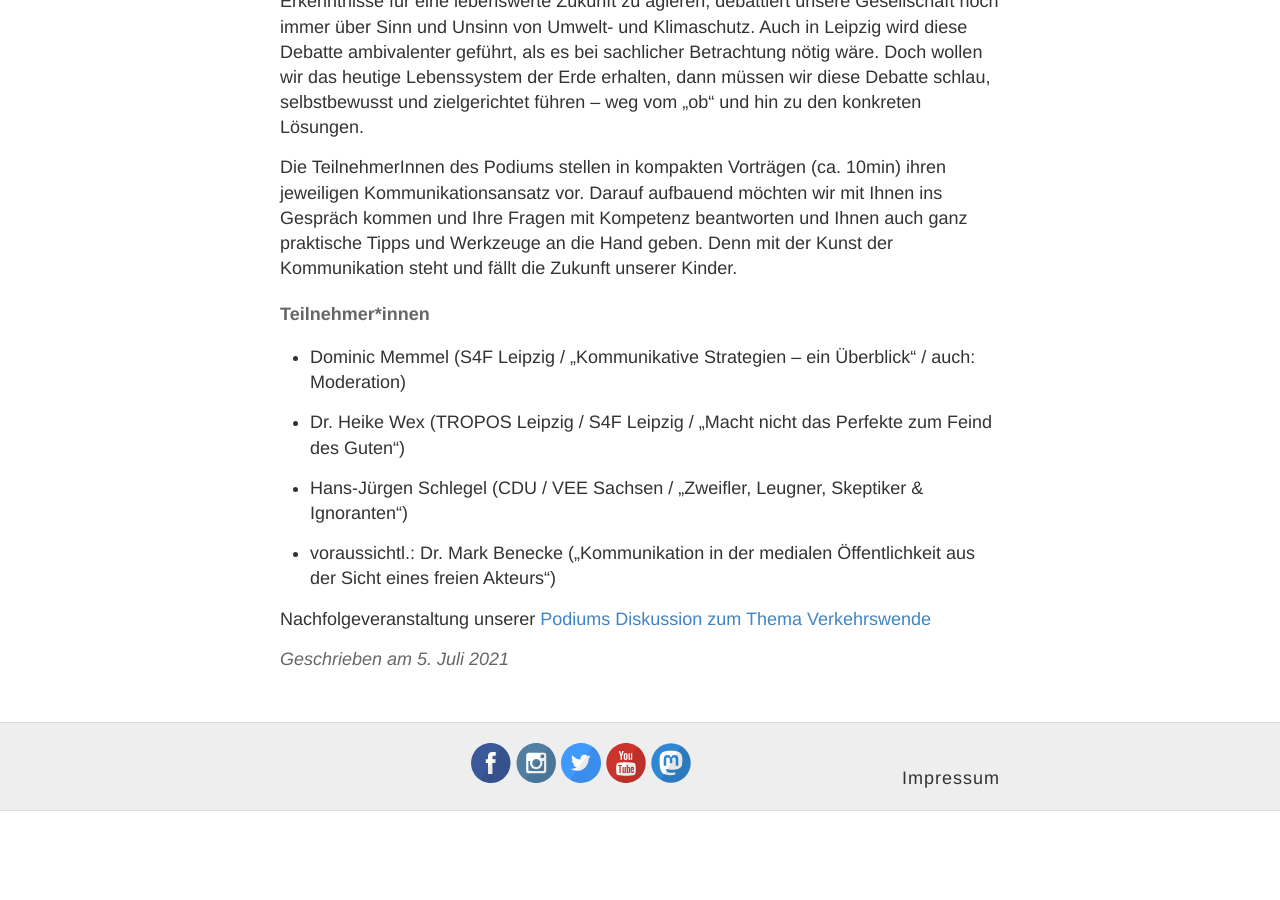
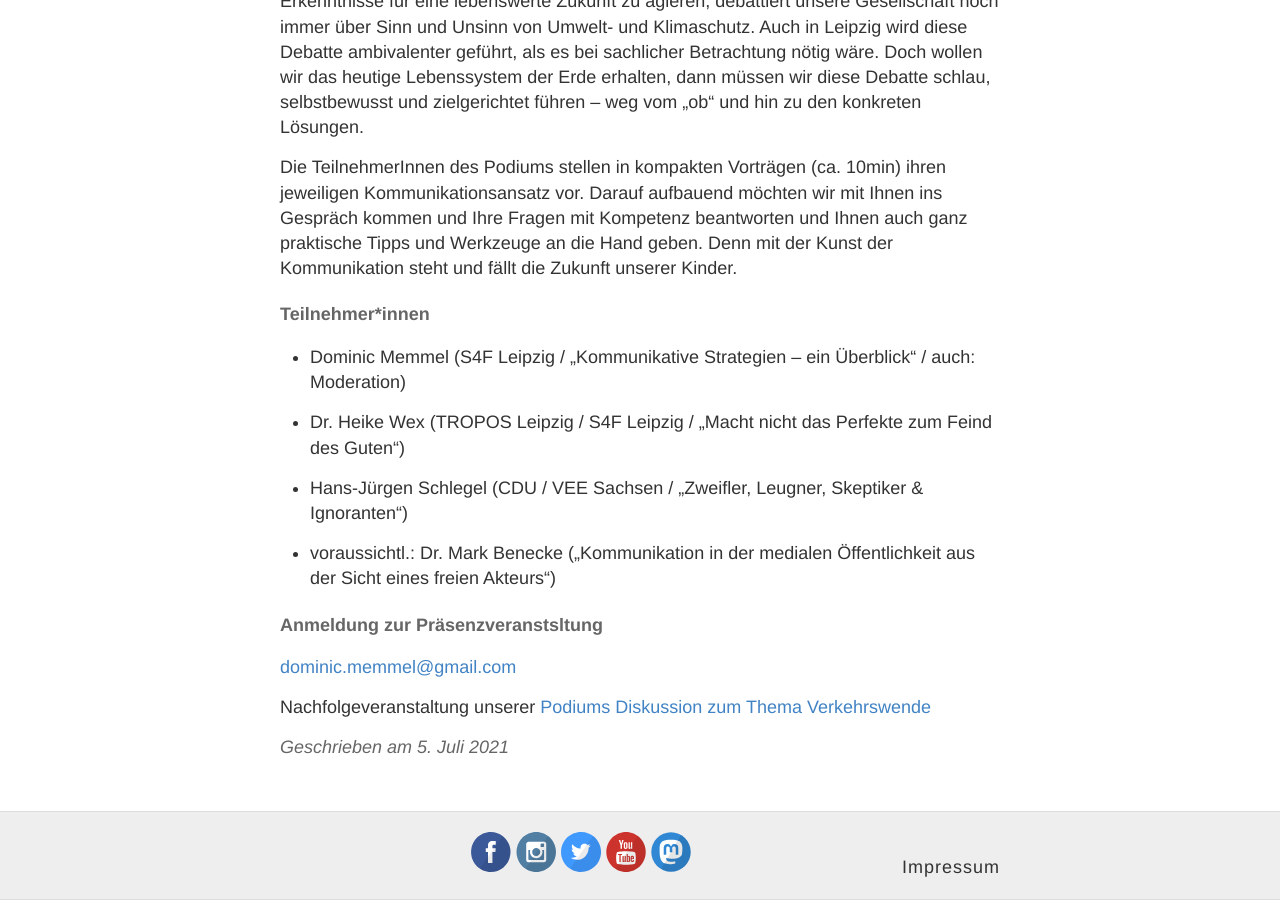
Before and after one commit to s4f-leipzig/s4f-leipzig.github.io, a Jekyll site: the page built from _posts/2021-07-05-Podiums-Diskussion-2.md, in a window 1280 px wide and 900 px high, scrolled down 957 px. Built offline with Jekyll 4.4.1, drawn with Linux system fonts in a browser that asks for light colours; before the commit the page ends 1768 px from its top, so only the background shows below that.

Commit message:
add anmeldung

```diff
--- a/_posts/2021-07-05-Podiums-Diskussion-2.md
+++ b/_posts/2021-07-05-Podiums-Diskussion-2.md
@@ -24,9 +24,12 @@ Die TeilnehmerInnen des Podiums stellen in kompakten Vorträgen (ca. 10min) ihre
 
 - voraussichtl.: Dr. Mark Benecke („Kommunikation in der medialen Öffentlichkeit aus der Sicht eines freien Akteurs“)
 
-
+#### Anmeldung zur Präsenzveranstsltung
+[dominic.memmel@gmail.com](dominic.memmel@gmail.com)
 
 Nachfolgeveranstaltung unserer [Podiums Diskussion zum Thema Verkehrswende](https://s4f-leipzig.de/Podiums-Diskussion/)
 
+
+
 <!-- ## Stream
 {% include yt-emb.html  yt-id="ZhXZAD_1LS0" %} -->
```
